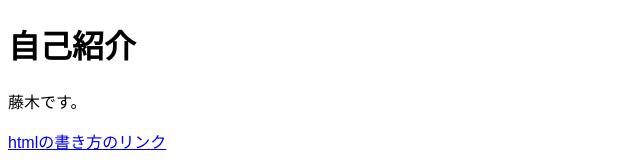
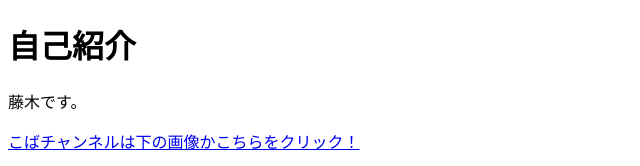
Before and after one commit to 13174-f/group_work, a plain HTML site: page index.html in a window 1280 px wide. Shown: the top 166 px of the page, without its empty margins (0-640 px from the left). Drawn offline with Linux system fonts and the light colour scheme; files that its build step writes are made by us from their sources.

Commit message:
Update index.html

```diff
--- a/index.html
+++ b/index.html
@@ -12,7 +12,7 @@
 <body>
   <h1>自己紹介</h1>
   <p>藤木です。</p>
-  <a href="https://saruwakakun.com/html-css/basic/html">htmlの書き方のリンク</a>
+  <a href="https://gentle-sea-09a91e700.5.azurestaticapps.net">こばチャンネルは下の画像かこちらをクリック！</a>
 
   <p>
     <!--画像触ったらリンクに飛べるようになる-->
```
